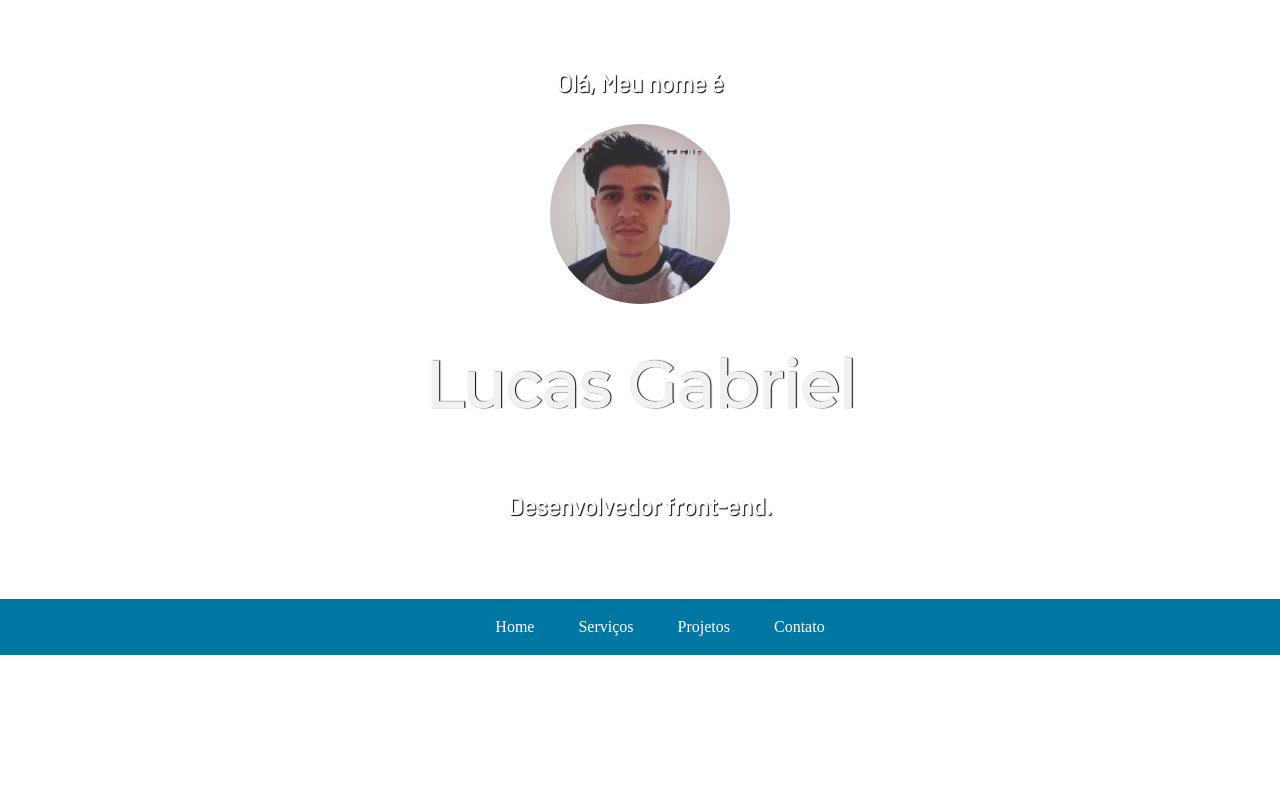
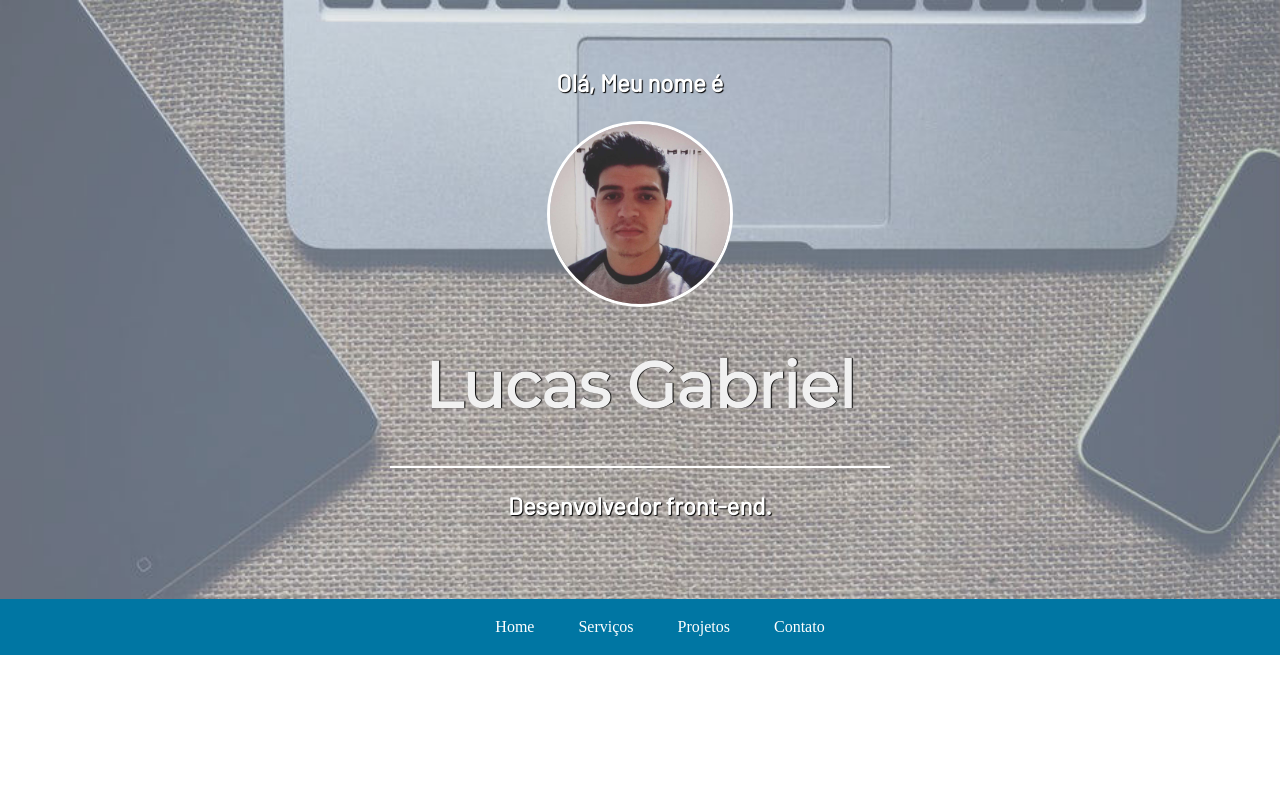
Before and after one commit to lucasgbriell/portfolio, a plain HTML site: page index.html in a window 1280 px wide. Shown: the top 794 px of the page. Drawn offline with nearby package versions, Linux system fonts and the light colour scheme.

Commit message:
Update style.css

```diff
--- a/assets/css/style.css
+++ b/assets/css/style.css
@@ -8,7 +8,7 @@ body{
     margin: 0px;
     display: flex;
     flex-direction: column;
-    background-image: url("assets/images/home-background2.jpg");
+    background-image: url("https://raw.githubusercontent.com/lucasgbriell/portfolio/master/assets/images/home-background2.jpg");
     background-repeat: no-repeat;
     background-size: cover;
     align-items: center;
```
